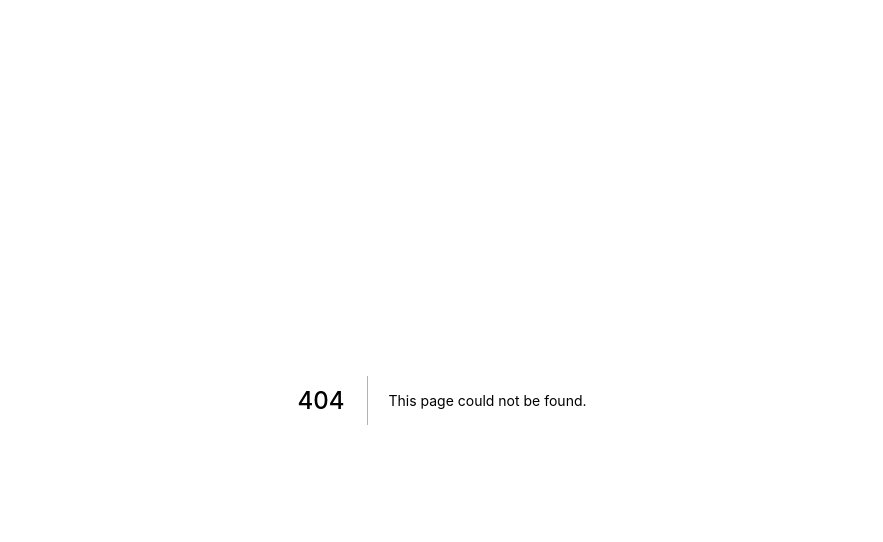
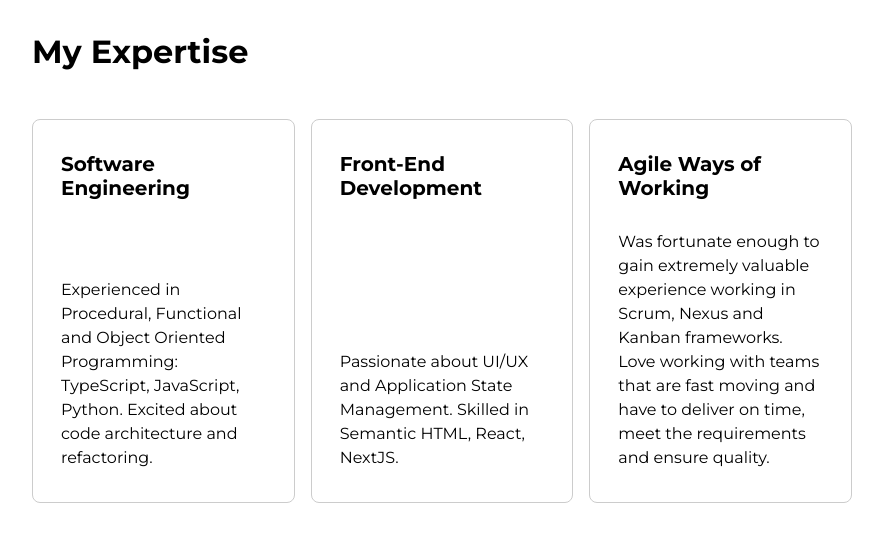
Before and after one commit to szabikr/szabi-space, a Next.js app: page /lab/expertise in a window 1280 px wide. Before the commit this address had no page. Shown: the top 542 px of the page, without its empty margins (198-1081 px from the left). Built offline with nearby package versions, Linux system fonts and the light colour scheme.

Commit message:
Corrects typo

```diff
--- a/src/components/experties/index.jsx
+++ b/src/components/expertise/index.jsx
@@ -1,7 +1,7 @@
-export default function Experties() {
+export default function Expertise() {
   return (
     <section>
-      <h3>My Experties</h3>
+      <h3>My Expertise</h3>
       <ul className="projects">
         <li>
           <h5>Software Engineering</h5>
--- a/src/pages/index.js
+++ b/src/pages/index.js
@@ -1,5 +1,5 @@
 import Tagline from '../components/tagline'
-import Experties from '../components/experties'
+import Expertise from '../components/expertise'
 import Experience from '../components/experience'
 import Projects from '../components/projects'
 import Blog from '../components/blog'
@@ -14,7 +14,7 @@ export default function Home(props) {
       <header></header>
       <main>
         <Tagline />
-        <Experties />
+        <Expertise />
         <Experience experience={props.experience} />
         <Projects projects={props.projects} />
         <Blog thumbnails={props.thumbnails} />
--- /dev/null
+++ b/src/pages/lab/expertise.js
@@ -0,0 +1,9 @@
+import Expertise from '../../components/expertise'
+
+export default function ExpertisePage() {
+  return (
+    <main>
+      <Expertise />
+    </main>
+  )
+}
--- a/src/pages/lab/index.js
+++ b/src/pages/lab/index.js
@@ -9,7 +9,7 @@ export default function LabPage() {
           <Link href="/lab/tagline">Tagline</Link>
         </li>
         <li>
-          <Link href="/lab/experties">Experties</Link>
+          <Link href="/lab/expertise">Expertise</Link>
         </li>
         <li>
           <Link href="/lab/experience">Experience</Link>
```
Also changed, not shown: src/pages/lab/experties.js (deleted, +0 -9 lines).
